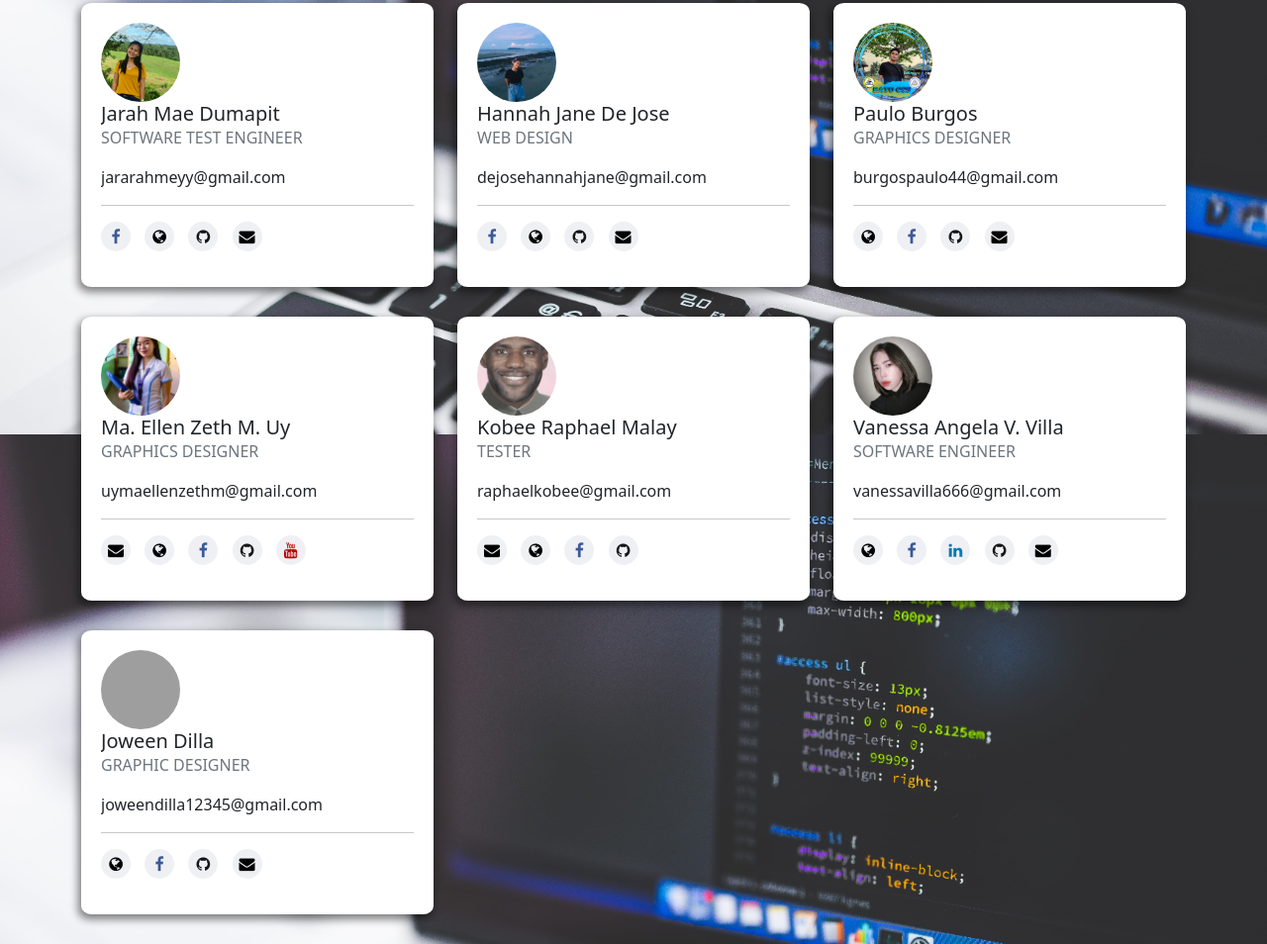
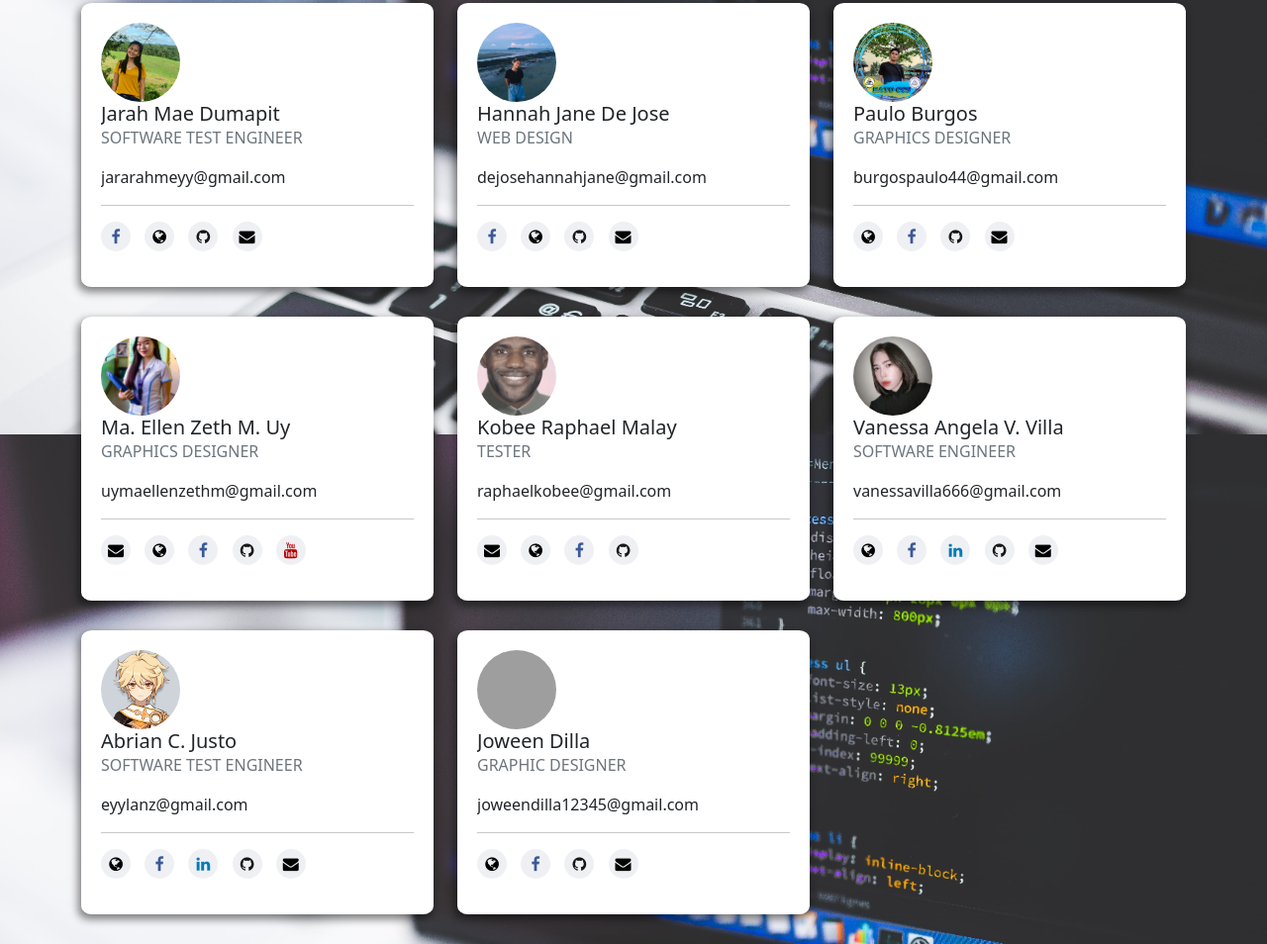
Before and after one commit to Filamer-Christian-University-CCS/fcu_devs, a plain HTML site: page directory.html in a window 1280 px wide. Shown: the part 5161-6115 px from the top of the page at 99% size. Drawn offline with Linux system fonts and the light colour scheme; grey boxes are pictures that could not be loaded.

Commit message:
my profile

```diff
--- a/directory.html
+++ b/directory.html
@@ -3817,6 +3817,95 @@
 </div>
 <!-- End: Card Profile Vanessa Angela V. Villa -->
 
+<!-- Start: Card Profile Abrian C. Justo -->
+<div class="col-md-6 col-xl-4">
+  <div class="card kshadow">
+    <div class="card-body">
+      <div class="media align-items-center">
+        <span
+          style="
+            background-image: url(img/justo.png);
+          "
+          class="avatar avatar-xl mr-3"
+        ></span>
+        <div class="media-body overflow-hidden">
+          <h5 class="card-text mb-0">Abrian C. Justo</h5>
+          <p class="card-text text-uppercase text-muted">
+            Software Test Engineer
+          </p>
+          <p class="card-text">eyylanz@gmail.com</p>
+          <hr />
+          <ul class="social-links list-inline p-b-10">
+            <li>
+
+                     <a
+                        title="Website"
+                        data-placement="top"
+                        data-toggle="tooltip"
+                        class="tooltips"
+                        target="_new"
+                        href="https://abrianjusto.github.io/justo_myprofile/"
+                        data-original-title="Website"
+                        ><i class="fa fa-globe"></i
+                      ></a>
+
+
+                      <a
+                        title="Facebook"
+                        data-placement="top"
+                        data-toggle="tooltip"
+                        class="tooltips"
+                        target="_new"
+                        href="https://www.facebook.com/Lanz.JustoAbrian/"
+                        data-original-title="Facebook"
+                        ><i class="fa fa-facebook"></i
+                      ></a>
+
+
+                      <a
+                        title="Linkedin"
+                        data-placement="top"
+                        data-toggle="tooltip"
+                        class="tooltops"
+                        target="_new"
+                        href="#"
+                        data-original-title="Linkedin"
+                        ><i class="fa fa-linkedin"></i
+                      ></a>
+
+
+                      <a
+                        title="GitHub"
+                        data-placement="top"
+                        data-toggle="tooltip"
+                        class="tooltips"
+                        target="_new"
+                        href="https://github.com/AbrianJusto"
+                        data-original-title="GitHub"
+                        ><i class="fa fa-github"></i
+                      ></a>
+
+
+                       <a
+                        title="Email"
+                        data-placement="top"
+                        data-toggle="tooltip"
+                        class="tooltips"
+                        target="_new"
+                        href="mailto:eyylanz@gmail.com"
+                        data-original-title="Email"
+                        ><i class="fa fa-envelope"></i>
+                      </a>
+
+            </li>
+          </ul>
+        </div>
+      </div>
+    </div>
+  </div>
+</div>
+<!-- Start: Card Profile Abrian C. Justo -->
+
 
 <!-- Start: Card Profile Joween Dilla -->
 <div class="col-md-6 col-xl-4">
```
